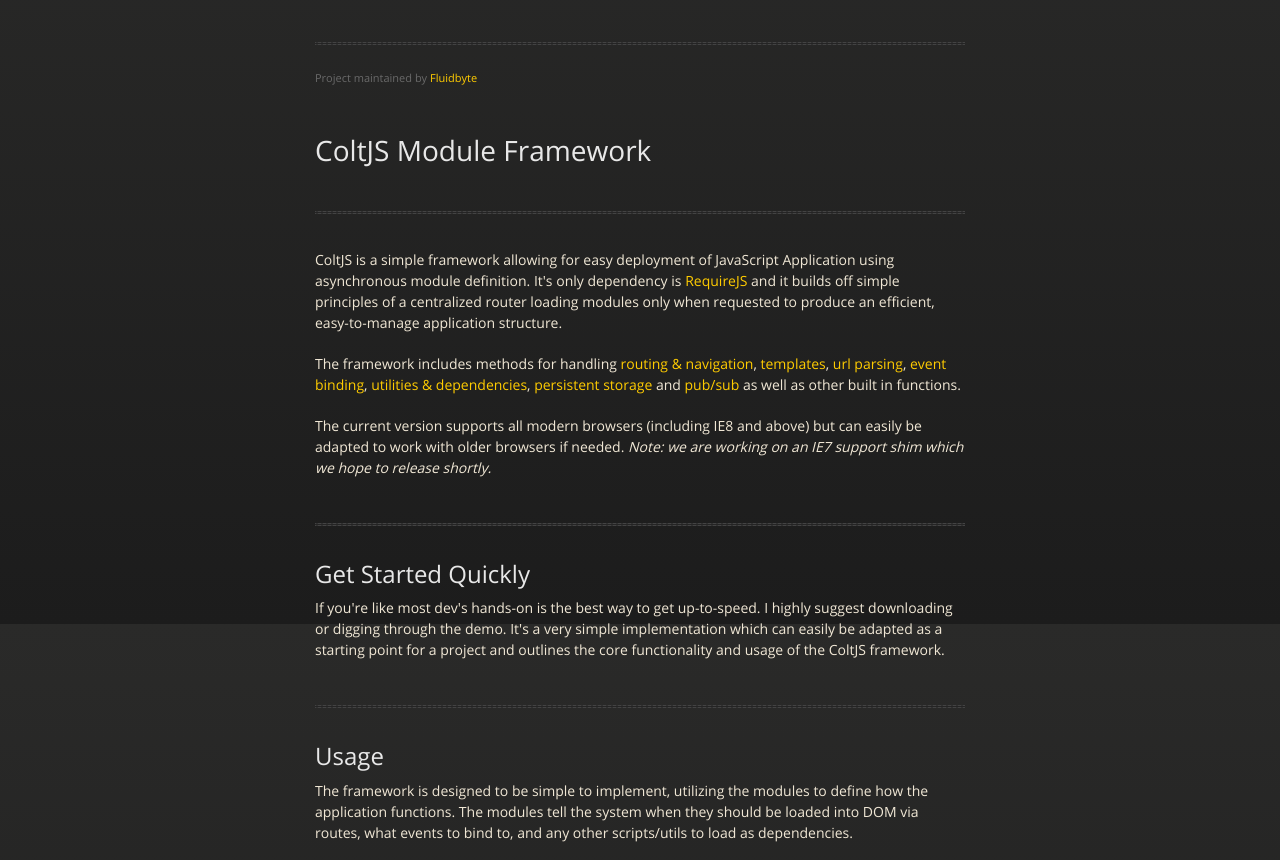
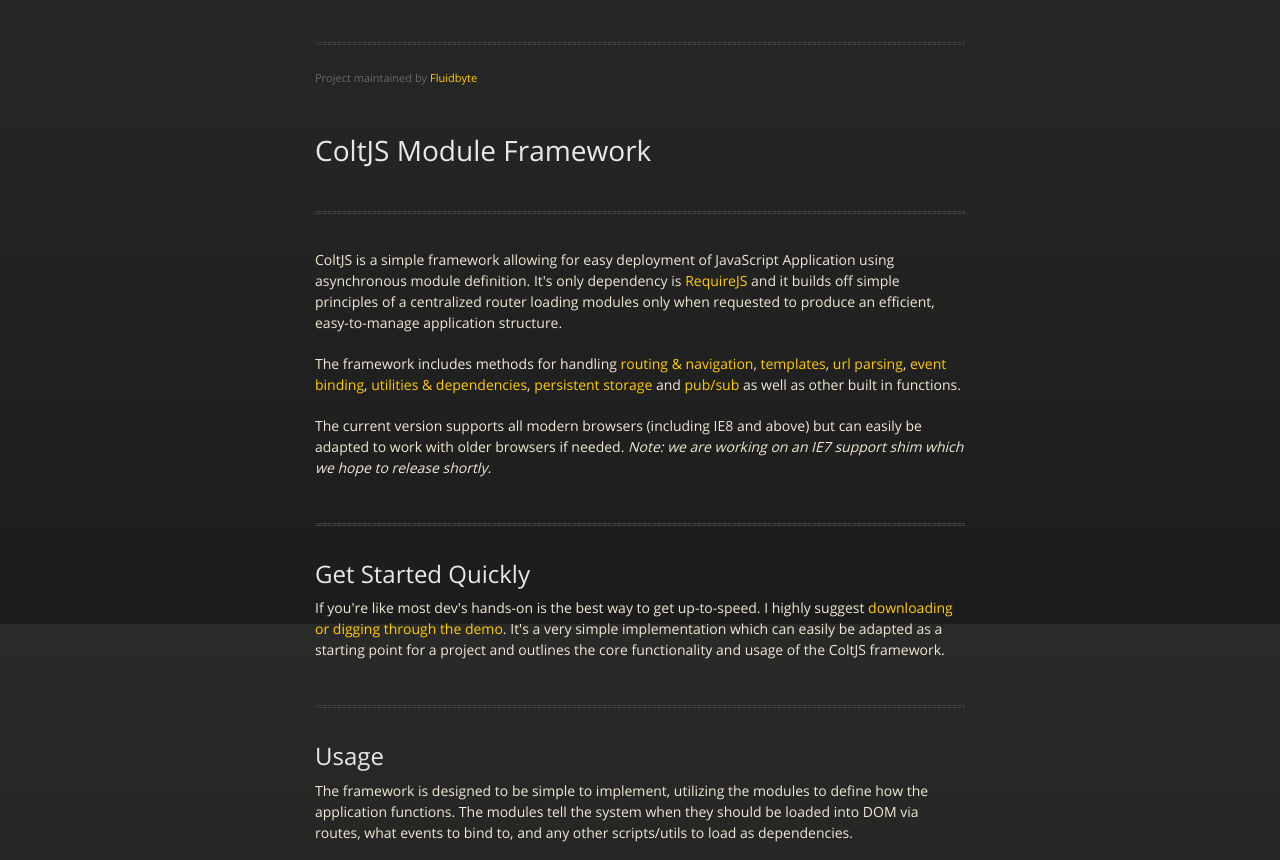
Before and after one commit to ksafranski/ColtJS, a plain HTML site: page index.html in a window 1280 px wide. Shown: the part 176-1036 px from the top of the page. Drawn offline with nearby package versions, Linux system fonts and the light colour scheme.

```diff
--- a/index.html
+++ b/index.html
@@ -58,7 +58,7 @@
 
 <hr><h2>Get Started Quickly</h2>
 
-<p>If you're like most dev's hands-on is the best way to get up-to-speed. I highly suggest <a href="https://github.com/Fluidbyte/ColtJS/tree/master/demo"></a>downloading or digging through the demo</a>. It's a very simple
+<p>If you're like most dev's hands-on is the best way to get up-to-speed. I highly suggest <a href="https://github.com/Fluidbyte/ColtJS/tree/master/demo">downloading or digging through the demo</a>. It's a very simple
     implementation which can easily be adapted as a starting point for a project and outlines the core functionality and usage of the ColtJS framework.
 </p>
 
```
